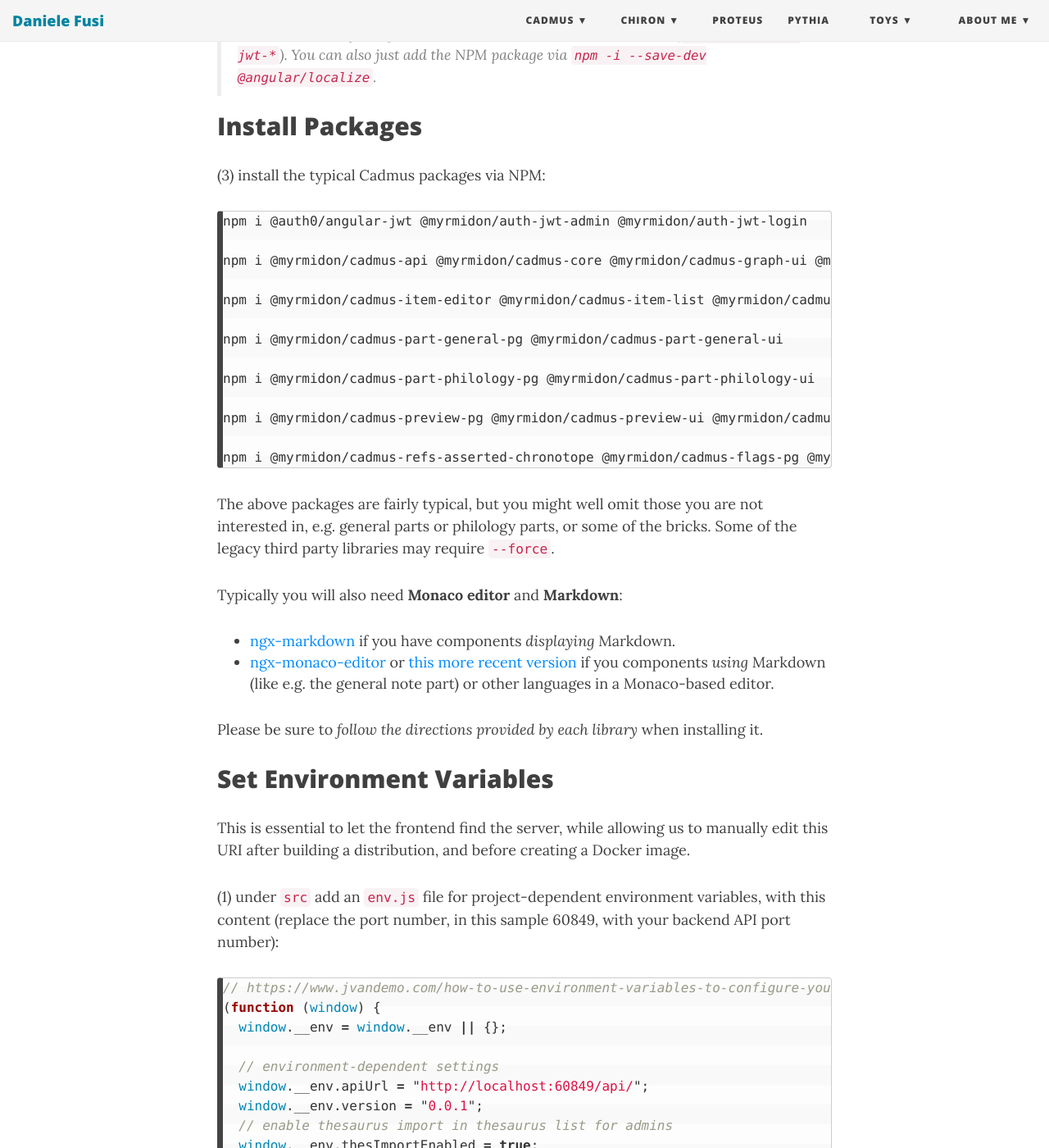
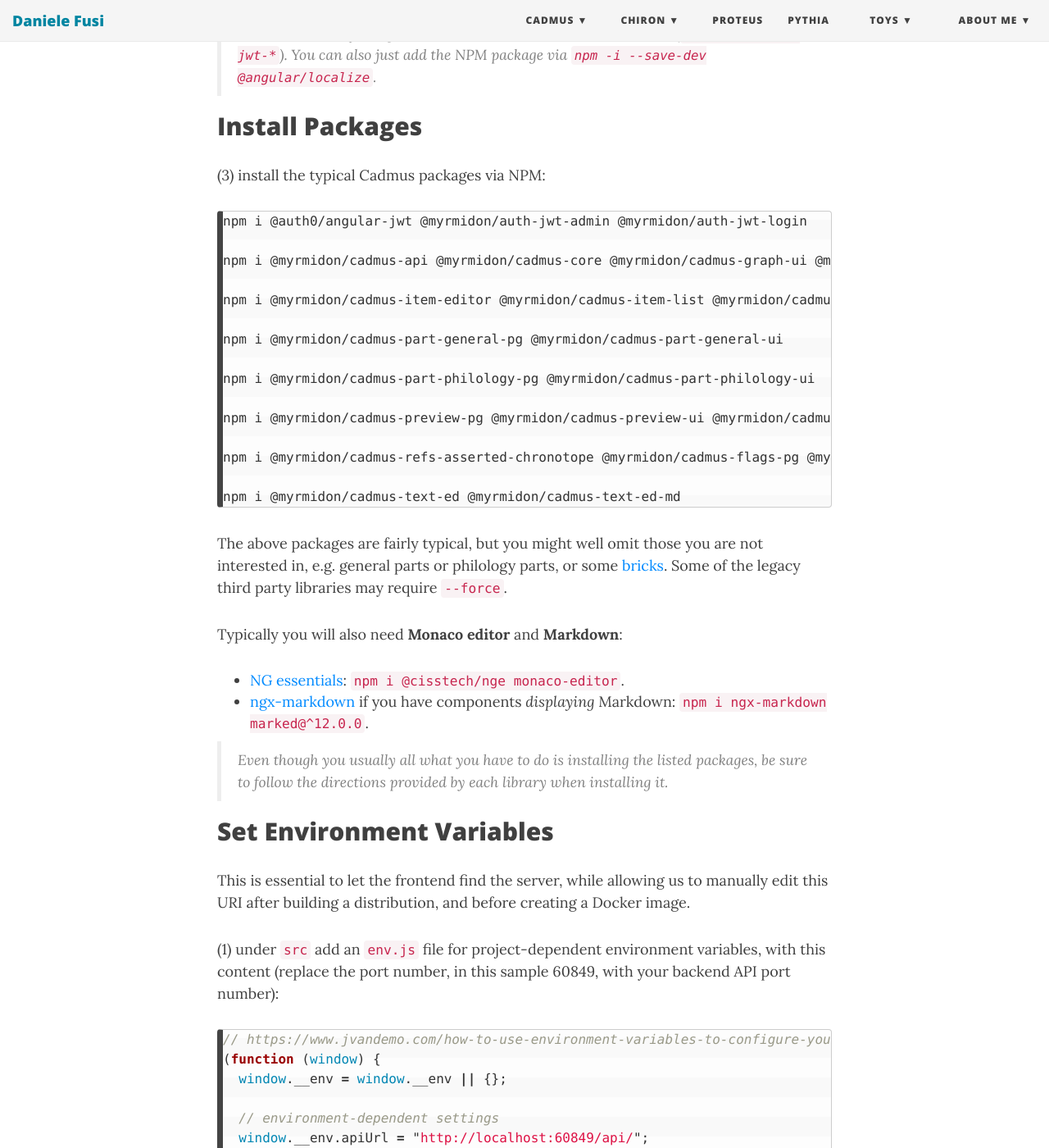
Before and after one commit to Myrmex/overview, a Jekyll site: the page built from cadmus/dev/frontend/app-setup.md, in a window 1280 px wide and 1400 px high, scrolled down 1438 px. Shown: the whole window at 82% size. Built offline with Jekyll 4.4.1, drawn with Linux system fonts in a browser that asks for light colours; nearby versions of some CDN libraries; some of the changed text lies outside the part shown.

Commit message:
Update app-setup.md

````diff
--- a/cadmus/dev/frontend/app-setup.md
+++ b/cadmus/dev/frontend/app-setup.md
@@ -58,16 +58,18 @@ npm i @myrmidon/cadmus-part-philology-pg @myrmidon/cadmus-part-philology-ui
 npm i @myrmidon/cadmus-preview-pg @myrmidon/cadmus-preview-ui @myrmidon/cadmus-profile-core
 
 npm i @myrmidon/cadmus-refs-asserted-chronotope @myrmidon/cadmus-flags-pg @myrmidon/cadmus-flags-ui @myrmidon/cadmus-refs-asserted-ids @myrmidon/cadmus-refs-assertion @myrmidon/cadmus-refs-decorated-ids @myrmidon/cadmus-refs-doc-references @myrmidon/cadmus-refs-external-ids @myrmidon/cadmus-refs-historical-date @myrmidon/cadmus-mat-physical-size @myrmidon/cadmus-refs-lookup @myrmidon/cadmus-refs-proper-name @myrmidon/cadmus-state @myrmidon/cadmus-text-block-view @myrmidon/cadmus-thesaurus-editor @myrmidon/cadmus-thesaurus-list @myrmidon/cadmus-thesaurus-ui @myrmidon/cadmus-ui @myrmidon/cadmus-ui-flags-picker @myrmidon/cadmus-ui-pg @myrmidon/ng-mat-tools @myrmidon/ng-tools @myrmidon/paged-data-browsers @myrmidon/ngx-dirty-check @types/diff-match-patch diff-match-patch gravatar
+
+npm i @myrmidon/cadmus-text-ed @myrmidon/cadmus-text-ed-md
 ```
 
-The above packages are fairly typical, but you might well omit those you are not interested in, e.g. general parts or philology parts, or some of the bricks. Some of the legacy third party libraries may require `--force`.
+The above packages are fairly typical, but you might well omit those you are not interested in, e.g. general parts or philology parts, or some [bricks](https://github.com/vedph/cadmus-bricks-shell-v2). Some of the legacy third party libraries may require `--force`.
 
 Typically you will also need **Monaco editor** and **Markdown**:
 
-- [ngx-markdown](https://github.com/jfcere/ngx-markdown) if you have components _displaying_ Markdown.
-- [ngx-monaco-editor](https://github.com/atularen/ngx-monaco-editor) or [this more recent version](https://github.com/miki995/ngx-monaco-editor-v2) if you components _using_ Markdown (like e.g. the general note part) or other languages in a Monaco-based editor.
+- [NG essentials](https://github.com/cisstech/nge): `npm i @cisstech/nge monaco-editor`.
+- [ngx-markdown](https://github.com/jfcere/ngx-markdown) if you have components _displaying_ Markdown: `npm i ngx-markdown marked@^12.0.0`.
 
-Please be sure to _follow the directions provided by each library_ when installing it.
+>Even though you usually all what you have to do is installing the listed packages, be sure to _follow the directions provided by each library_ when installing it.
 
 ## Set Environment Variables
 
@@ -90,13 +92,19 @@ This is essential to let the frontend find the server, while allowing us to manu
 
 >💡 You might need additional settings here, like e.g. a Mapbox GL API token if using geographic components.
 
-If you are going to use the [external bibliography API](https://github.com/vedph/cadmus_biblioapi), also add its URL here, e.g.:
+📖 If you are going to use the [external bibliography API](https://github.com/vedph/cadmus_biblioapi), also add its URL here, e.g.:
 
 ```js
 window.__env.biblioApiUrl = 'http://localhost:61691/api/';
 ```
 
-In this case typically you will also need to install `@myrmidon/cadmus-biblio-core @myrmidon/cadmus-biblio-api @myrmidon/cadmus-biblio-ui @myrmidon/cadmus-part-biblio-ui`, which provide the corresponding frontend. Later, in your app's `part-editor-keys.ts`, remember to setup the route to the bibliography part editor like:
+In this case typically you will also need to install the bibliography packages:
+
+```bash
+npm i @myrmidon/cadmus-biblio-core @myrmidon/cadmus-biblio-api @myrmidon/cadmus-biblio-ui @myrmidon/cadmus-part-biblio-ui
+```
+
+Later, in your app's `part-editor-keys.ts`, remember to _setup the route to the bibliography part editor_ like:
 
 ```ts
 import { EXT_BIBLIOGRAPHY_PART_TYPEID } from '@myrmidon/cadmus-part-biblio-ui';
@@ -113,21 +121,17 @@ export const PART_EDITOR_KEYS: PartEditorKeys = {
 
 (2) in `angular.json`, under `projects/APPNAME/architect/build/options/assets`:
 
-- add `"src/env.js"`.
-- if you are using the Monaco editor, add a glob for it. The result would be something like this (see <https://www.npmjs.com/package/ngx-monaco-editor>):
+- add `"src/env.js"`:
 
 ```json
 "assets": [
   "src/favicon.ico",
   "src/assets",
-  "src/env.js",
-  {
-    "glob": "**/*",
-    "input": "node_modules/monaco-editor",
-    "output": "/assets/monaco/"
-  }
+  "src/env.js"
 ],
 ```
+
+>The glob for Monaco editor is no longer needed when using NG essentials as a Monaco wrapper.
 
 (3) in `src/index.html` add an import for `env.js` to your `head` element:
 
@@ -138,7 +142,7 @@ export const PART_EDITOR_KEYS: PartEditorKeys = {
 </head>
 ```
 
-Also, you can change the web app's `title` in `head` to a more human friendly name.
+Also, you can change the web app's `title` in `head` to a more human-friendly name.
 
 ## Fine-Tune Angular Settings
 
@@ -165,6 +169,8 @@ For a quick setup, just ensure you have the required icons and images in `assets
 
 The logo is used in the `app.component`'s template for the main toolbar, while banner images are used in the default homepage placeholder.
 
+>💡 If using [lookup sets](https://github.com/vedph/cadmus-bricks-shell-v2/blob/master/projects/myrmidon/cadmus-refs-lookup/README.md#lookup-set), typically you will also need an icon for each lookup source, e.g. VIAF, GeoNames, etc. You can find some of these icons in the image folder of the [Cadmus shell app](https://github.com/vedph/cadmus-shell-v3/tree/master/src/assets/img).
+
 ## Add Cadmus Infrastructure
 
 (1) add some extension points, eventually adding new entries for your new parts (see [dynamic lookup](https://github.com/vedph/cadmus_doc/blob/master/core/dynamic-lookup.md)):
@@ -190,6 +196,8 @@ export const ITEM_BROWSER_KEYS = {
 ```
 
 - `src/app/part-editor-keys.ts`: this is the only file with a real content, the others being just extension points. You must specify here the connection of each part or fragment ID with its hosting library in constant `PART_EDITOR_KEYS`. This object has a property named after each part/fragment type ID, with a value equal to an object with `part` equal to the library ID, and optionally `fragments` (when the part is a layer part). This property is an object with a property for each fragment type for the layer part, named after the fragment type ID, with a value equal to the library ID.
+
+>⚠️ If using external bibliography, remember to [add the route](#set-environment-variables) for its editor.
 
 (2) copy these folders (each corresponding to an app's page component) into your app's `src/app` folder from the [reference project](https://github.com/vedph/cadmus-shell-2):
 
````
